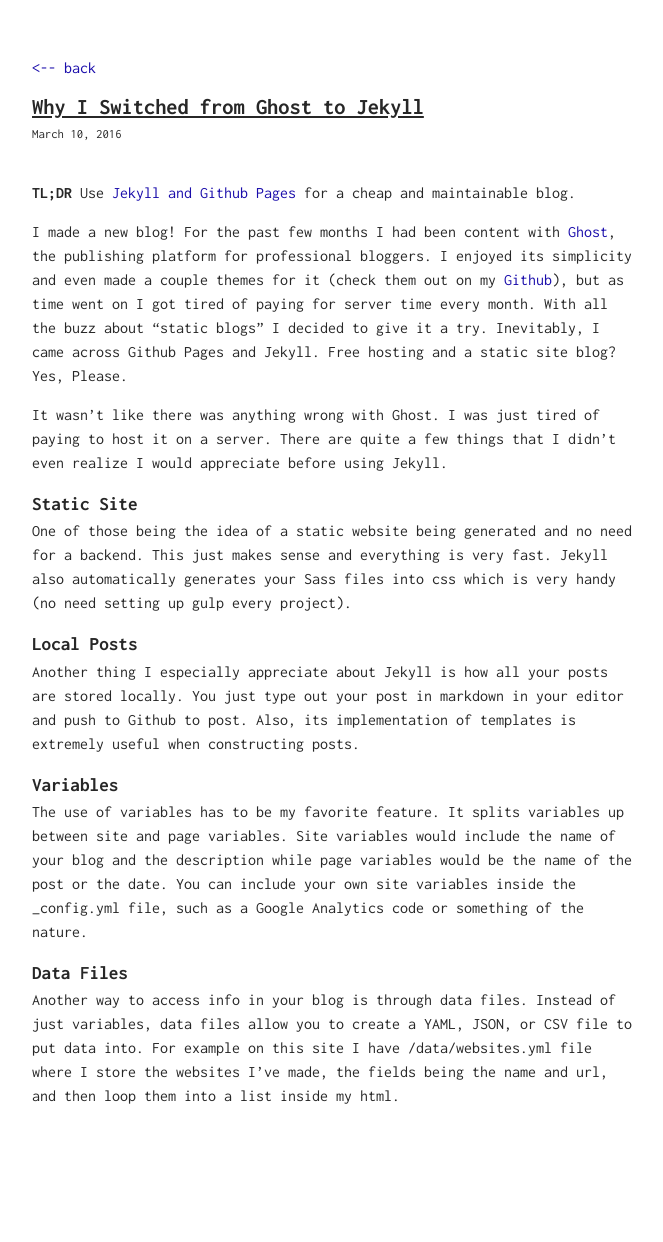
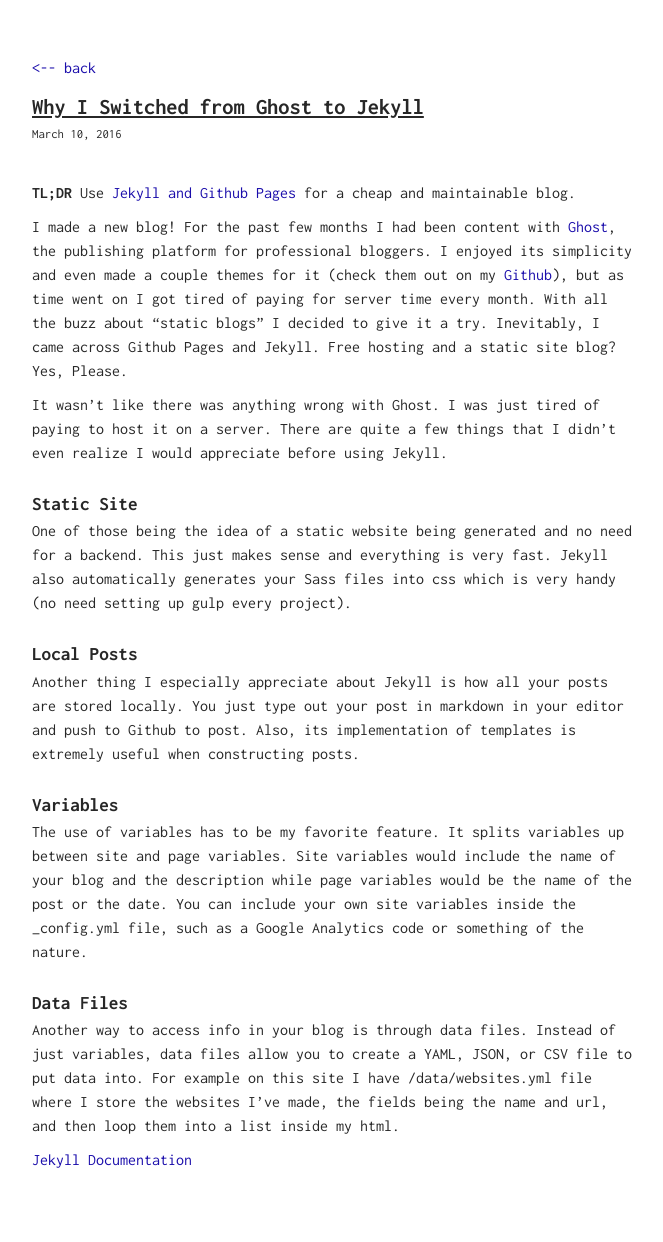
Before and after one commit to maxhumber/maxhumber.com, a Jekyll site: the page built from _posts/2016-03-10-ghost-to-jekyll.md, in a window 1280 px wide. Shown: the whole page, without its empty margins (308-971 px from the left). Built offline with Jekyll 4.4.1, drawn with Linux system fonts in a browser that asks for light colours; before the commit the page ends 1183 px from its top, so only the background shows below that.

Commit message:
lookin good

```diff
--- a/_posts/2016-03-10-ghost-to-jekyll.md
+++ b/_posts/2016-03-10-ghost-to-jekyll.md
@@ -20,3 +20,5 @@
 
 # Data Files
 Another way to access info in your blog is through data files. Instead of just variables, data files allow you to create a YAML, JSON, or CSV file to put data into. For example on this site I have /data/websites.yml file where I store the websites I've made, the fields being the name and url, and then loop them into a list inside my html.
+
+[Jekyll Documentation](https://jekyllrb.com/docs/home/)
--- a/assets/css/main.scss
+++ b/assets/css/main.scss
@@ -107,13 +107,13 @@
         h1 {
             font-size: 1.2em;
             font-weight: 700;
-            margin-top: 20px;
+            margin-top: 30px;
             margin-bottom: 5px;
         }
         p {
             font-size: 1em;
             line-height: 150%;
-            margin-bottom: 15px;
+            margin-bottom: 10px;
         }
         strong {
             font-weight: 700;
```
